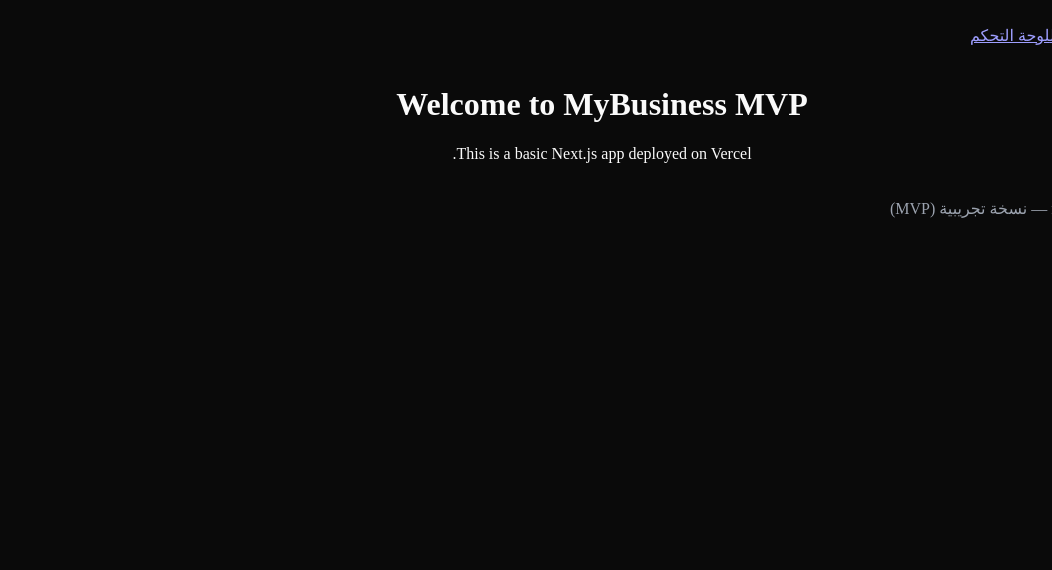
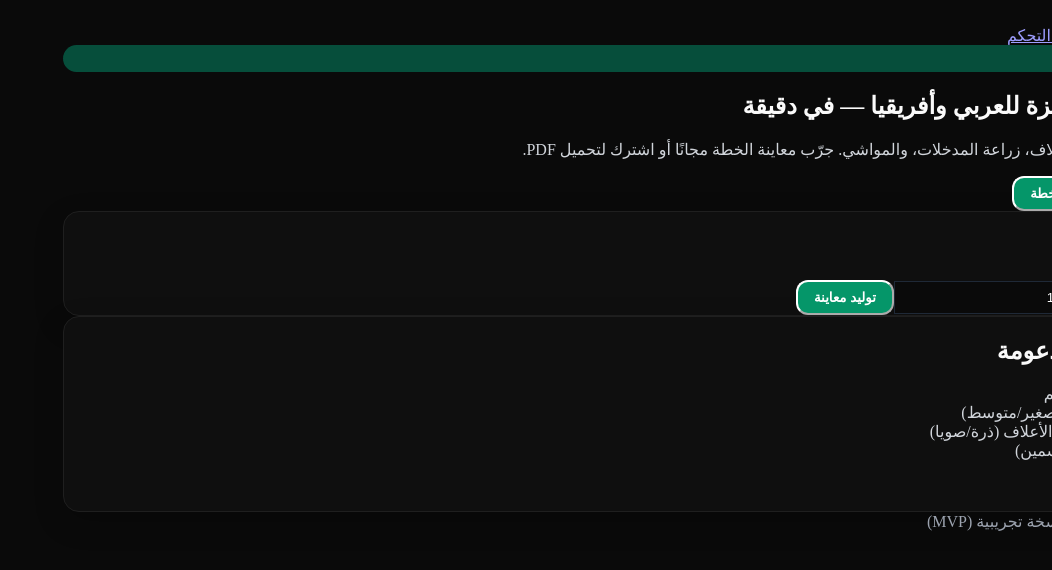
Before and after one commit to Tarek9592/Mybusiness-mvp-, a Next.js app: page / in a window 1280 px wide. Shown: the top 570 px of the page, without its empty margins (228-1280 px from the left). Built offline with nearby package versions, Linux system fonts and the light colour scheme.

Commit message:
Update page.tsx

```diff
--- a/app/page.tsx
+++ b/app/page.tsx
@@ -1,9 +1,67 @@
-// app/page.tsx
-export default function Home() {
+"use client";
+import Link from "next/link";
+import { useState } from "react";
+
+export default function Page() {
+  const [capital, setCapital] = useState<number>(10000);
+  const [planPreview, setPlanPreview] = useState<string>("");
+
+  const generatePreview = async () => {
+    const res = await fetch("/api/generatePlan", {
+      method: "POST",
+      body: JSON.stringify({ type: "تربية دواجن لحم", country: "مصر", city: "الفيوم", capital })
+    });
+    const data = await res.json();
+    setPlanPreview(data.preview);
+  };
+
   return (
-    <main style={{ padding: '20px', textAlign: 'center' }}>
-      <h1>Welcome to MyBusiness MVP</h1>
-      <p>This is a basic Next.js app deployed on Vercel.</p>
+    <main className="container py-12 space-y-10">
+      <section className="text-center space-y-4">
+        <div className="inline-block text-xs" style={{background:"#064e3b",color:"#6ee7b7",padding:"4px 10px",borderRadius:"999px"}}>MVP يعمل الآن</div>
+        <h1 className="text-3xl md:text-5xl font-extrabold leading-tight">
+          خطط أعمال جاهزة للعربي وأفريقيا — في دقيقة
+        </h1>
+        <p className="max-w-2xl mx-auto" style={{color:"#d1d5db"}}>
+          ابدأ بالدواجن، مصانع الأعلاف، زراعة المدخلات، والمواشي. جرّب معاينة الخطة مجانًا أو اشترك لتحميل PDF.
+        </p>
+        <div className="flex gap-3 justify-center">
+          <Link className="btn" href="/pricing">الأسعار</Link>
+          <button className="btn" onClick={generatePreview}>جرّب توليد خطة</button>
+        </div>
+      </section>
+
+      <section className="grid md:grid-cols-2 gap-6">
+        <div className="card p-6 space-y-3">
+          <h2 className="text-xl font-bold">تجربة سريعة</h2>
+          <label className="text-sm" style={{color:"#9ca3af"}}>رأس المال (دولار)</label>
+          <input
+            type="number"
+            className="w-full rounded-xl"
+            style={{background:"#0a0a0a",border:"1px solid #1f2937",padding:"8px 12px"}}
+            value={capital}
+            onChange={(e)=>setCapital(parseInt(e.target.value || "0"))}
+          />
+          <button className="btn w-full" onClick={generatePreview}>توليد معاينة</button>
+          {planPreview && (
+            <textarea readOnly className="w-full h-56 mt-3 rounded-xl"
+              style={{background:"#0a0a0a",border:"1px solid #1f2937",padding:"12px"}}
+              value={planPreview}
+            />
+          )}
+        </div>
+
+        <div className="card p-6 space-y-3">
+          <h2 className="text-xl font-bold">المشروعات المدعومة</h2>
+          <ul className="list-disc pr-6" style={{color:"#d1d5db"}}>
+            <li>🐔 تربية دواجن لحم</li>
+            <li>🏭 مصانع أعلاف (صغير/متوسط)</li>
+            <li>🌱 زراعة مدخلات الأعلاف (ذرة/صويا)</li>
+            <li>🐄 تربية ماشية (تسمين)</li>
+          </ul>
+          <p className="text-sm" style={{color:"#9ca3af"}}>المزيد قريبًا.</p>
+        </div>
+      </section>
     </main>
   );
 }
```
